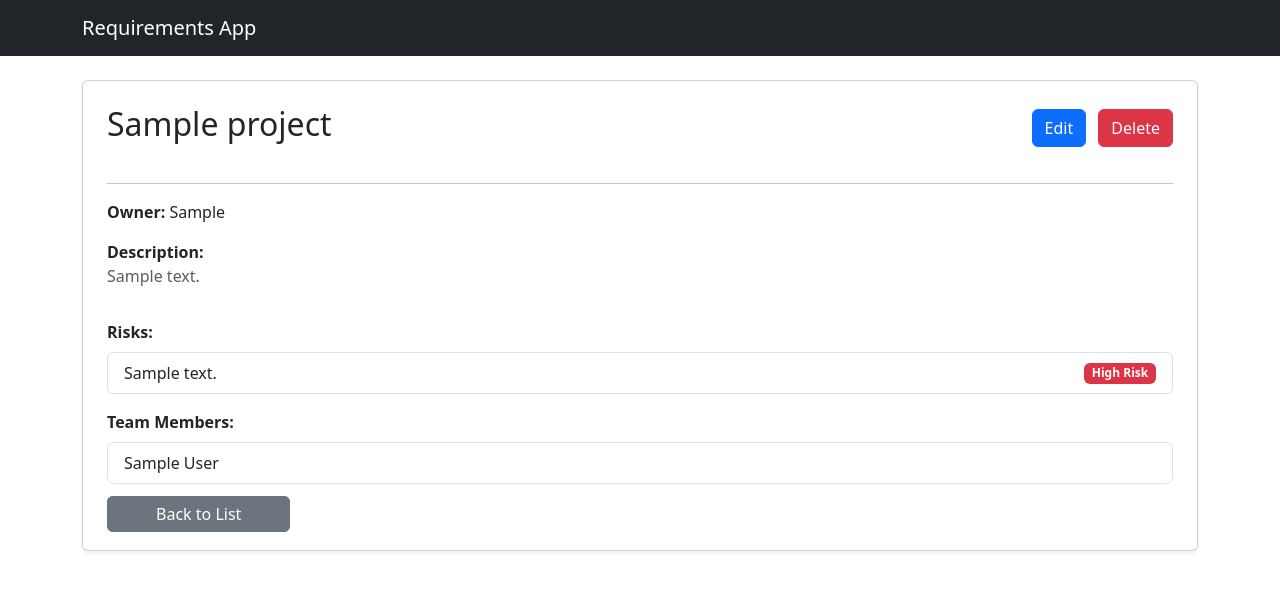
After one commit to Radioactive-Link/project-manager-app, a Django app: page /project/1/view/ in a window 1280 px wide. The commit adds this page. Shown: the top 591 px of the page. Run offline with Django 5.2, Linux system fonts and the light colour scheme; tables that the repository leaves empty hold one stand-in row (values such as "Sample post").

Commit message:
add crud functionality for Project

```diff
--- a/core/forms.py
+++ b/core/forms.py
@@ -4,4 +4,4 @@ from .models import Project
 class ProjectForm(forms.ModelForm):
     class Meta:
         model = Project
-        fields = ['owner', 'description', 'risks', 'employees']
+        fields = ['name', 'owner', 'description', 'risks', 'employees']
--- a/core/models.py
+++ b/core/models.py
@@ -18,7 +18,7 @@ class Risk(models.Model):
     risk_description = models.CharField(max_length=350)
 
     def __str__(self):
-        return f"{self.risk_status} - {self.risk_description}"
+        return f"{self.get_risk_status_display()} - {self.risk_description}"
 
 class Employee(models.Model):
     first_name = models.CharField(max_length=120)
@@ -33,6 +33,9 @@ class Employee(models.Model):
         return self.full_name
 
 class Project(models.Model):
+    # name of the project
+    name = models.CharField(max_length=100)
+
     # who owns / manages this project
     owner = models.CharField(max_length=100)
     # description of what the project is
@@ -44,4 +47,4 @@ class Project(models.Model):
     employees = models.ManyToManyField(Employee)
 
     def __str__(self):
-        return f"Project [{self.pk}]"
+        return f"Project {self.name}"
--- /dev/null
+++ b/core/templates/core/base.html
@@ -0,0 +1,31 @@
+<!DOCTYPE html>
+<html lang="en">
+<head>
+    <meta charset="UTF-8">
+    <title>{% block title %}Requirements App{% endblock %}</title>
+
+    <!-- Bootstrap CSS -->
+    <link href="https://cdn.jsdelivr.net/npm/bootstrap@5.3.2/dist/css/bootstrap.min.css"
+          rel="stylesheet"
+          crossorigin="anonymous">
+
+    {% block extra_css %}{% endblock %}
+</head>
+<body>
+    <nav class="navbar navbar-expand-lg navbar-dark bg-dark mb-4">
+        <div class="container">
+            <a class="navbar-brand" href="{% url 'home' %}">Requirements App</a>
+        </div>
+    </nav>
+
+    <div class="container">
+        {% block content %}{% endblock %}
+    </div>
+
+    <!-- Bootstrap JS bundle -->
+    <script src="https://cdn.jsdelivr.net/npm/bootstrap@5.3.2/dist/js/bootstrap.bundle.min.js"
+      crossorigin="anonymous"></script>
+
+    {% block extra_js %}{% endblock %}
+</body>
+</html>
--- /dev/null
+++ b/core/templates/core/view_project.html
@@ -0,0 +1,105 @@
+{% extends 'core/base.html' %}
+
+{% block title %}Project Details{% endblock %}
+
+{% block content %}
+<div class="card shadow-sm p-4">
+    <div class="d-flex justify-content-between align-items-center mb-3">
+        <h2>{{ project.name }}</h2>
+
+        <div>
+            <a href="{% url 'edit_project' project.id %}" class="btn btn-primary">
+                Edit
+            </a>
+            <button type="button" class="btn btn-danger ms-2" data-bs-toggle="modal" data-bs-target="#deleteModal">
+                Delete
+            </button>
+        </div>
+    </div>
+
+    <hr>
+
+    <!-- Owner -->
+    <p><strong>Owner:</strong> {{ project.owner }}</p>
+
+    <!-- Description -->
+    <div class="mb-3">
+        <strong>Description:</strong>
+        <p class="text-muted">{{ project.description }}</p>
+    </div>
+
+    <!-- Risks -->
+    <div class="mb-3">
+        <strong>Risks:</strong>
+        {% if project.risks.all %}
+            <ul class="list-group mt-2">
+                {% for risk in risks %}
+                    <li class="list-group-item d-flex justify-content-between align-items-center">
+                        {{ risk.risk_description }}
+                        <span class="badge
+                            {% if risk.risk_status == 'HR' %}bg-danger
+                            {% elif risk.risk_status == 'MR' %}bg-warning text-dark
+                            {% else %}bg-success
+                            {% endif %}
+                        ">
+                            {{ risk.get_risk_status_display }}
+                        </span>
+                    </li>
+                {% endfor %}
+            </ul>
+        {% else %}
+            <p class="text-muted">No risks assigned.</p>
+        {% endif %}
+    </div>
+
+    <!-- Employees -->
+    <div class="mb-3">
+        <strong>Team Members:</strong>
+        {% if project.employees.all %}
+            <ul class="list-group mt-2">
+                {% for emp in project.employees.all %}
+                    <li class="list-group-item">
+                        {{ emp.full_name }}
+                    </li>
+                {% endfor %}
+            </ul>
+        {% else %}
+            <p class="text-muted">No employees assigned.</p>
+        {% endif %}
+    </div>
+
+    <div>
+        <a href="{% url 'list_projects' %}" class="d-inline btn btn-secondary mt-3 px-5">Back to List</a>
+    </div>
+</div>
+
+<!-- Delete Confirmation Modal -->
+<div class="modal fade" id="deleteModal" tabindex="-1">
+  <div class="modal-dialog">
+    <div class="modal-content">
+
+      <div class="modal-header">
+        <h5 class="modal-title">Delete Project</h5>
+        <button type="button" class="btn-close" data-bs-dismiss="modal"></button>
+      </div>
+
+      <div class="modal-body">
+        Are you sure you want to delete <strong>{{ project.name }}</strong>?
+        This action cannot be undone.
+      </div>
+
+      <div class="modal-footer">
+        <form method="post" action="{% url 'delete_project' project.id %}">
+            {% csrf_token %}
+            <button type="submit" class="btn btn-danger">Yes, Delete</button>
+        </form>
+
+        <button type="button" class="btn btn-secondary" data-bs-dismiss="modal">
+            Cancel
+        </button>
+      </div>
+
+    </div>
+  </div>
+</div>
+{% endblock %}
--- a/core/views.py
+++ b/core/views.py
@@ -1,6 +1,12 @@
 from django.shortcuts import render, get_object_or_404, redirect
+from django_tables2 import SingleTableView
+from django.db.models import Case, When, Value, IntegerField
 from .models import Project
 from .forms import ProjectForm
+from .tables import ProjectsTable
+
+def home(request):
+    return render(request, 'core/home.html')
 
 def edit_project(request, pk):
     project = get_object_or_404(Project, pk=pk)
@@ -9,19 +15,53 @@ def edit_project(request, pk):
         form = ProjectForm(request.POST, instance=project)
         if form.is_valid():
             form.save()
-            return redirect('project_detail', pk=project.pk)
+            return redirect('view_project', pk=project.pk)
     else:
         form = ProjectForm(instance=project)
 
-    return render(request, 'core/edit_project.html', {'form': form})
+    return render(request, 'core/edit_project.html', {'form': form, 'project_id': project.pk})
 
 def create_project(request):
     if request.method == 'POST':
         form = ProjectForm(request.POST)
         if form.is_valid():
             project = form.save()
-            return redirect('project_detail', pk=project.pk)
+            risks = order_risks(project)
+            return redirect('view_project', pk=project.pk)
     else:
         form = ProjectForm()
 
     return render(request, 'core/create_project.html', {'form': form})
+
+class ProjectsView(SingleTableView):
+    model = Project
+    table_class = ProjectsTable
+    template_name = 'core/list_projects.html'
+
+def view_project(request, pk):
+    project = get_object_or_404(Project, pk=pk)
+
+    risks = order_risks(project)
+
+    return render(request, 'core/view_project.html', {
+        'project': project, 'risks': risks
+    })
+
+def order_risks(project: Project):
+    return project.risks.annotate(
+        priority_order=Case(
+            When(risk_status='HR', then=Value(1)),
+            When(risk_status='MR', then=Value(2)),
+            When(risk_status='LR', then=Value(3)),
+            output_field=IntegerField()
+        )
+    ).order_by('priority_order')
+
+def delete_project(request, pk):
+    project = get_object_or_404(Project, pk=pk)
+
+    if request.method == "POST":
+        project.delete()
+        return redirect("/project/list")
+
+    return redirect("/")
--- a/pyproject.toml
+++ b/pyproject.toml
@@ -6,6 +6,7 @@ readme = "README.md"
 requires-python = ">=3.14"
 dependencies = [
     "django>=6.0.3",
+    "django-tables2>=2.8.0",
 ]
 
 [dependency-groups]
--- a/requirements_site/settings.py
+++ b/requirements_site/settings.py
@@ -39,6 +39,7 @@ INSTALLED_APPS = [
     'django.contrib.staticfiles',
 
     'core', # the module that the app lives in
+    'django_tables2', # package to allow rendering tables dynamically
 ]
 
 MIDDLEWARE = [
--- a/requirements_site/urls.py
+++ b/requirements_site/urls.py
@@ -26,4 +26,15 @@ urlpatterns = [
 
     # register url to create a project
     path('project/new/', views.create_project, name='create_project'),
+
+    # view projects
+    path('project/list/', views.ProjectsView.as_view(), name='list_projects'),
+
+    path('', views.home, name="home"),
+
+    # view a project
+    path('project/<int:pk>/view/', views.view_project, name='view_project'),
+
+    # delete a project
+    path('project/<int:pk>/delete/', views.delete_project, name='delete_project')
 ]
```
Also changed, not shown: core/tables.py (added, +15 -0 lines), core/templates/core/create_project.html (+55 -6 lines), core/templates/core/edit_project.html (+55 -6 lines), core/templates/core/home.html (added, +32 -0 lines), core/templates/core/list_projects.html (added, +12 -0 lines), core/templatetags/form_tags.py (added, +7 -0 lines), core/migrations/0002_project_name.py (added), core/templatetags/__init__.py (added), 1 other file.
